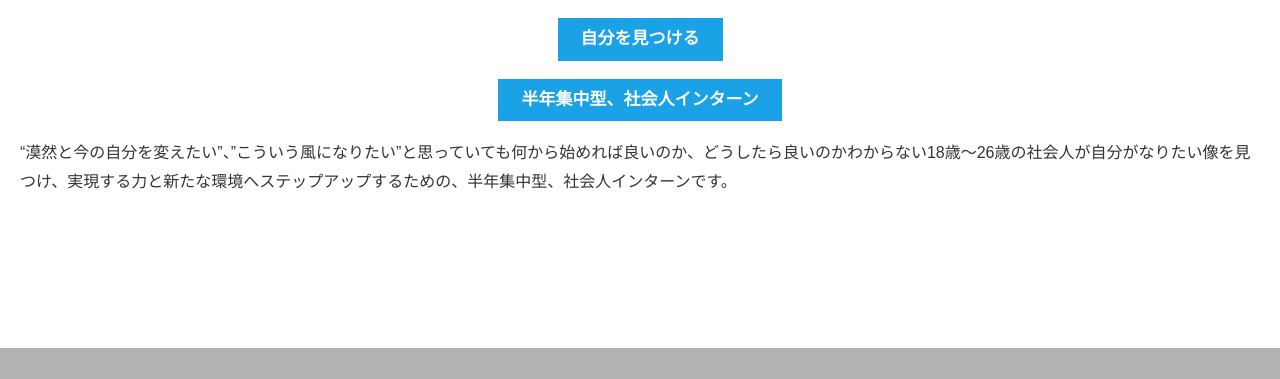
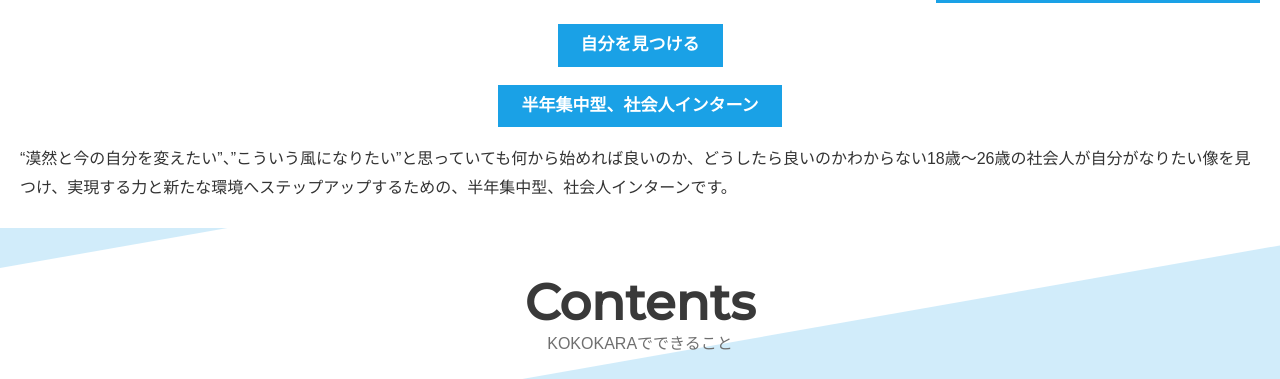
Before and after one commit to lazulirose/1804client_LP, a PHP site: page / in a window 1280 px wide; the page is wider, and only the part inside the window is pictured. Shown: the part 1155-1534 px from the top of that part. Before the commit the page ends 1503 px from the top of that part, so only its background shows below. Run offline with PHP 8.4, Linux system fonts and the light colour scheme.

Commit message:
Add contents of html

```diff
--- a/src/css/style.css
+++ b/src/css/style.css
@@ -477,8 +477,26 @@ video {
 
 .l-about {
   position: relative;
-  padding: 50px 20px;
+  z-index: 5;
+  padding: 50px 20px 0 20px;
   background-color: #fff; }
+
+.l-contents {
+  position: relative;
+  padding: 50px 20px 0 20px;
+  background-color: rgba(26, 161, 230, 0.2); }
+
+.l-contents::after {
+  position: absolute;
+  display: block;
+  top: -85px;
+  left: -50px;
+  -webkit-transform: rotate(-10deg);
+          transform: rotate(-10deg);
+  width: 120%;
+  height: 200px;
+  background-color: #fff;
+  content: ""; }
 
 /*****-------------------------------
 
@@ -534,7 +552,9 @@ video {
   height: 44px; }
 
 .c-sectiontitel {
-  margin-bottom: 2px;
+  position: relative;
+  z-index: 100;
+  margin-bottom: 8px;
   font-family: "Montserrat", sans-serif;
   font-weight: bold;
   color: #393939;
@@ -542,6 +562,8 @@ video {
   text-align: center; }
 
 .c-sectiontext {
+  position: relative;
+  z-index: 100;
   margin-bottom: 30px;
   color: #6f6f6f;
   text-align: center; }
@@ -579,7 +601,7 @@ video {
   background-color: rgba(0, 0, 0, 0.3); }
 
 .p-keyviasual__bg {
-  position: fixed;
+  position: relative;
   right: 0;
   bottom: 0;
   min-width: 100%;
@@ -599,7 +621,7 @@ video {
   text-align: center;
   line-height: 2;
   -webkit-animation: text 7s;
-          animation: text 7s; }
+  animation: text 7s; }
 
 .p-keyviasual__scroll {
   position: absolute;
@@ -633,7 +655,7 @@ video {
 .p-about__body::before {
   display: block;
   position: absolute;
-  top: 150px;
+  top: 158px;
   right: 20px;
   width: 324px;
   height: 200px;
--- a/src/index.html
+++ b/src/index.html
@@ -63,17 +63,17 @@
             </div>
             <!-- /.l-about -->
             <div class="l-contents">
-                <h2 class="c-sectiontitel"></h2>
-                <p class="c-sectiontext"></p>
+                <h2 class="c-sectiontitel">Contents</h2>
+                <p class="c-sectiontext">KOKOKARAでできること</p>
                 <div class="p-contents__cards">
                     <div class="c-card">
                         <div class="c-card__media">
-                            <div class="c-bach"></div>
-                            <img src="" alt="" class="c-card__media">
+                            <span class="c-bach">FEATURE</span>
+                            <img class="c-card__media" src="https://picsum.photos/335/215/?random" alt="">
                         </div>
                         <div class="c-card__body">
-                            <p class="c-card__body--copy"></p>
-                            <p class="c-card__text"></p>
+                            <p class="c-card__body--copy"><span>半年間</span><span>給与ありで</span><span>学べる</span></p>
+                            <p class="c-card__text">成果報酬型の営業実務を通してお金を稼ぎながら成長と半年後のネクストアップを見つけられます。</p>
                         </div>
                     </div>
 
--- a/src/scss/layout/_default.scss
+++ b/src/scss/layout/_default.scss
@@ -24,9 +24,30 @@
 
 .l-about {
     position: relative;
-    padding: 50px 20px;
+    z-index: 5;
+    padding: 50px 20px 0 20px;
     background-color: #fff;
 }
+
+.l-contents {
+    position: relative;
+    padding: 50px 20px 0 20px;
+    background-color: rgba($main, .2);
+}
+
+.l-contents::after {
+    position: absolute;
+    display: block;
+    top: -85px;
+    left: -50px;
+    transform: rotate(-10deg);
+    width: 120%;
+    height: 200px;
+    background-color: #fff;
+    content: "";
+}
+
+.l-contents {}
 
 .l-container {
     @include mq-up(md) {}
--- a/src/scss/object/component/_text.scss
+++ b/src/scss/object/component/_text.scss
@@ -1,5 +1,7 @@
 .c-sectiontitel {
-    margin-bottom: 2px;
+    position: relative;
+    z-index: 100;
+    margin-bottom: 8px;
     @include font-family("en");
     font-weight: bold;
     color: #393939;
@@ -8,6 +10,8 @@
 }
 
 .c-sectiontext {
+    position: relative;
+    z-index: 100;
     margin-bottom: 30px;
     color: #6f6f6f;
     text-align: center;
--- a/src/scss/object/project/_about.scss
+++ b/src/scss/object/project/_about.scss
@@ -7,7 +7,7 @@
 .p-about__body::before {
     display: block;
     position: absolute;
-    top: 150px;
+    top: 158px;
     right: 20px;
     width: 324px;
     height: 200px;
--- a/src/scss/object/project/_keyviasual.scss
+++ b/src/scss/object/project/_keyviasual.scss
@@ -6,7 +6,7 @@
 }
 
 .p-keyviasual__bg {
-    position: fixed;
+    position: relative; //or absolute
     right: 0;
     bottom: 0;
     min-width: 100%;
@@ -26,7 +26,7 @@
     font-weight: bold;
     text-align: center;
     line-height: 2;
-    //-webkit-animation: ;
+    -webkit-animation: text 7s;
     animation: text 7s;
 }
 
--- a/src/scss/style.scss
+++ b/src/scss/style.scss
@@ -50,3 +50,4 @@
 @import "object/project/loading";
 @import "object/project/keyviasual";
 @import "object/project/about";
+@import "object/project/contents";
```
Also changed, not shown: src/scss/object/project/_contents.scss (added).
